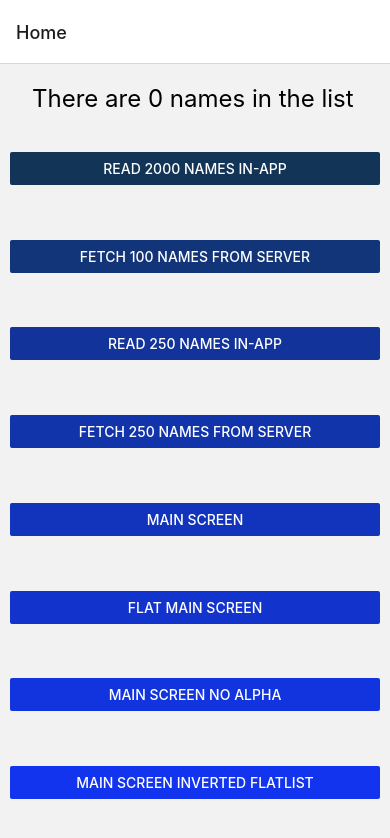
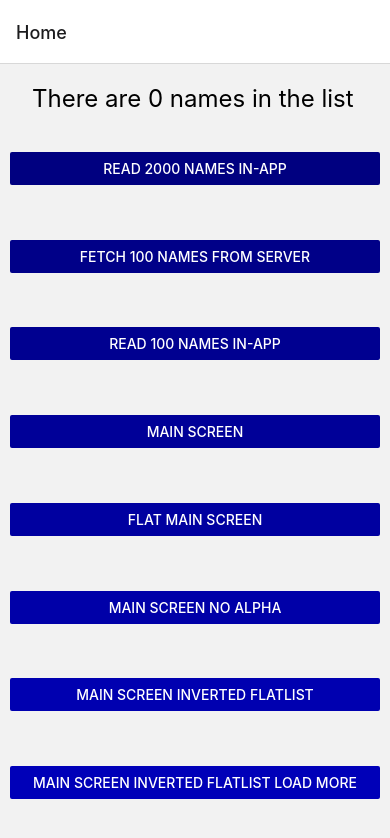
Before and after one commit to fullStackOasis/react-native-scrollview-vs-flatlist, a React Native app: screen /Home in a window 390 px wide. Shown: the top 838 px of the page. Built offline with nearby package versions, Linux system fonts and the light colour scheme.

Commit message:
Code refactor for ease of introducing new buttons/cases.

```diff
--- a/HomeScreen.js
+++ b/HomeScreen.js
@@ -17,6 +17,93 @@ const NAV_OFFSET = 0;
 const OFFSET = 0;
 const MAX = 2000;
 const CHOICE1 = MAX;
+
+const smallNumber = 100;
+const buttons = [
+  {
+    title: 'Read ' + CHOICE1 + ' Names in-app',
+    onPress: () => {
+      this.readData(CHOICE1);
+    },
+  },
+  {
+    title: `Fetch ${smallNumber} Names From Server`,
+    onPress: () => {
+      this.fetchNames(smallNumber);
+    },
+  },
+  {
+    title: `Read ${smallNumber} Names in-app`,
+    onPress: () => {
+      this.fetchNames(250);
+    },
+  },
+  {
+    title: 'Main Screen',
+    onPress: () => {
+      this.props.navigation.navigate('Main', {
+        names: this.state.names,
+        listNames: this.state.listNames,
+        rework: false,
+        showAlpha: true,
+      });
+    },
+  },
+  {
+    title: 'Flat Main Screen',
+    onPress: () => {
+      this.props.navigation.navigate('FlatMain', {
+        names: this.state.names,
+        listNames: this.state.listNames,
+        rework: true,
+        mapNameIndexToLetterIndex: this.state.mapNameIndexToLetterIndex,
+      });
+    },
+  },
+  {
+    title: 'Main Screen No Alpha',
+    onPress: () => {
+      this.props.navigation.navigate('Main', {
+        names: this.state.names,
+        listNames: this.state.listNames,
+        rework: true,
+        showAlpha: false,
+        flatList: true,
+        inverted: true,
+      });
+    },
+  },
+  {
+    title: 'Main Screen INVERTED FlatList',
+    onPress: () => {
+      this.props.navigation.navigate('Main', {
+        names: this.state.names,
+        listNames: this.state.listNames,
+        rework: true,
+        showAlpha: false,
+        flatList: true,
+        inverted: true,
+      });
+    },
+  },
+  {
+    title: 'Main Screen INVERTED FlatList load more',
+    onPress: () => {
+      this.props.navigation.navigate('Main', {
+        names: this.state.names,
+        listNames: this.state.listNames,
+        rework: true,
+        showAlpha: false,
+        flatList: true,
+        inverted: true,
+        scrollHandler: () => {
+          console.log('you have been scrolled');
+        },
+      });
+    },
+  },
+];
+
 //const CHOICE1 = 60;
 const ContentView = styled.View`
   height: ${(props) =>
@@ -55,6 +142,26 @@ const HomeScreenWrapper = styled.View`
   flex: 1;
   backgroundcolor: transparent;
 `;
+
+const componentToHex = (color) => {
+  var hex = color.toString(16);
+  return hex.length == 1 ? '0' + hex : hex;
+};
+
+const rgbToHex = (r, g, b) => {
+  return '#' + componentToHex(r) + componentToHex(g) + componentToHex(b);
+};
+
+const getColor = (decimalColor) => {
+  let rgb = [
+    (decimalColor & 0xff0000) >> 16,
+    (decimalColor & 0x00ff00) >> 8,
+    decimalColor & 0x0000ff,
+  ];
+  const result = rgbToHex(rgb[0], rgb[1], rgb[2]);
+  console.log(rgb);
+  return result;
+};
 
 class HomeScreen extends Component {
   static navigationOptions = {
@@ -221,6 +328,21 @@ class HomeScreen extends Component {
 			{progressBar}
 
 		}*/
+    // Place titles, color, and onPress into array.
+    const nButtons = buttons.length;
+    console.log(nButtons);
+    const buttonList = buttons.map((button, i) => {
+      const color = getColor(nButtons * (i + 16));
+      const obj = button;
+      return (
+        <PButton
+          key={i}
+          title={obj.title}
+          color={color}
+          onPress={obj.onPress}
+        />
+      );
+    });
     return (
       <HomeScreenWrapper>
         <View style={styles.title}>
@@ -230,86 +352,7 @@ class HomeScreen extends Component {
             in the list
           </Text>
         </View>
-
-        <PButton
-          title={'Read ' + CHOICE1 + ' Names in-app'}
-          color='#123456'
-          onPress={() => {
-            this.readData(CHOICE1);
-          }}
-        />
-        <PButton
-          title={'Fetch 100 Names From Server'}
-          color='#123478'
-          backgroundcolor='black'
-          onPress={() => {
-            this.fetchNames(250);
-          }}
-        />
-        <PButton
-          title={'Read 250 Names in-app'}
-          color='#12349A'
-          onPress={() => {
-            this.readData(250);
-          }}
-        />
-        <PButton
-          title={'Fetch 250 Names From Server'}
-          color='#1234AB'
-          onPress={() => {
-            this.fetchNames(250);
-          }}
-        />
-        <PButton
-          title={'Main Screen'}
-          color='#1234BC'
-          onPress={() =>
-            this.props.navigation.navigate('Main', {
-              names: this.state.names,
-              listNames: this.state.listNames,
-              rework: false,
-              showAlpha: true,
-            })
-          }
-        />
-        <PButton
-          title={'Flat Main Screen'}
-          color='#1234CD'
-          onPress={() =>
-            this.props.navigation.navigate('FlatMain', {
-              names: this.state.names,
-              listNames: this.state.listNames,
-              rework: true,
-              mapNameIndexToLetterIndex: this.state.mapNameIndexToLetterIndex,
-            })
-          }
-        />
-        <PButton
-          title={'Main Screen No Alpha'}
-          color='#1234DE'
-          onPress={() =>
-            this.props.navigation.navigate('Main', {
-              names: this.state.names,
-              listNames: this.state.listNames,
-              rework: true,
-              showAlpha: false,
-            })
-          }
-        />
-        <PButton
-          title={'Main Screen INVERTED FlatList'}
-          color='#1234EF'
-          onPress={() =>
-            this.props.navigation.navigate('Main', {
-              names: this.state.names,
-              listNames: this.state.listNames,
-              rework: true,
-              showAlpha: false,
-              flatList: true,
-              inverted: true,
-            })
-          }
-        />
+        {buttonList}
       </HomeScreenWrapper>
     );
   }
```
